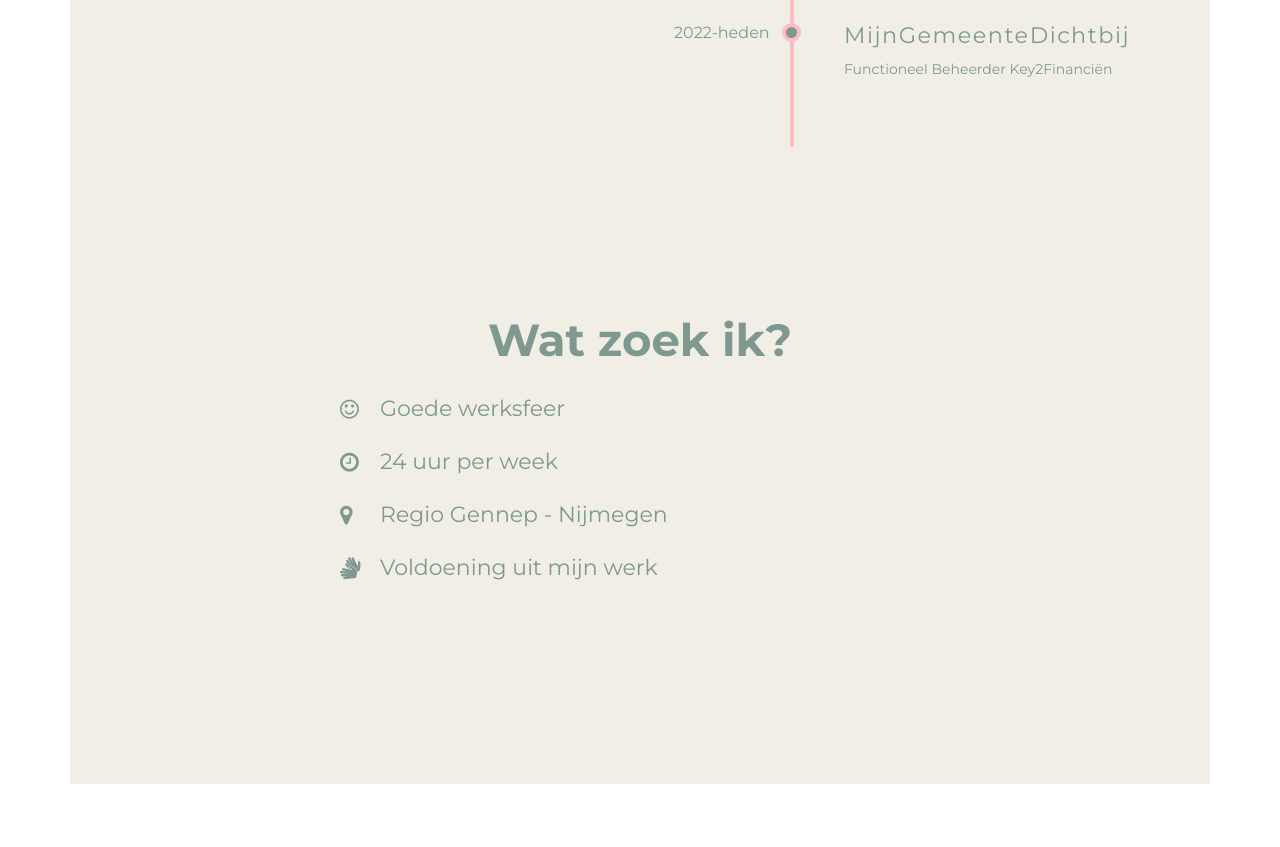
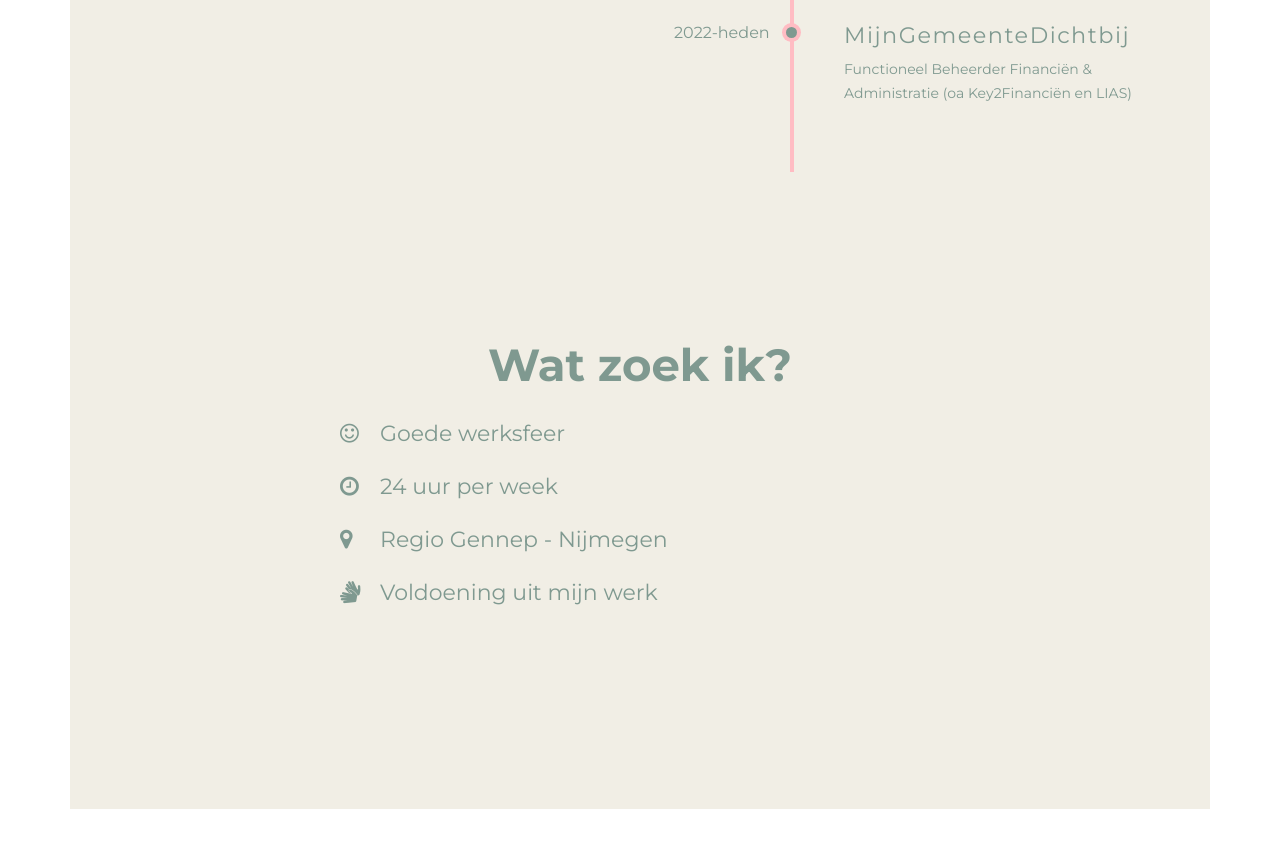
Before and after one commit to Olliepoe/website-oli, a website: page index.html in a window 1280 px wide. Shown: the part 2348-3195 px from the top of the page. Drawn offline with nearby package versions, Linux system fonts and the light colour scheme; files that its build step writes are made by us from their sources; a web font is replaced by a local one.

Commit message:
Update index.html

```diff
--- a/index.html
+++ b/index.html
@@ -150,7 +150,7 @@
                         <li class="event" data-date="2022-heden">
                             <h3>MijnGemeenteDichtbij</h3>
 
-                            <p>Functioneel Beheerder Key2Financiën</p>
+                            <p>Functioneel Beheerder Financiën & Administratie (oa Key2Financiën en LIAS)</p>
                         </li>
                     </ul>
                 </div>
```
